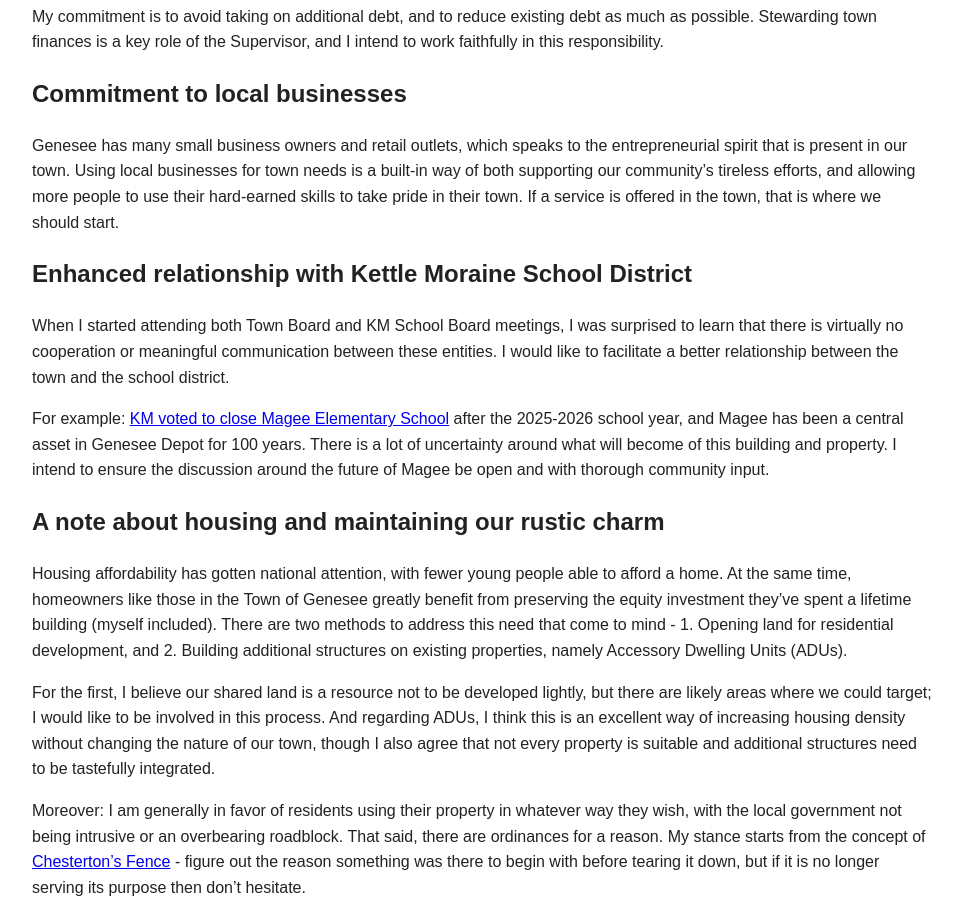
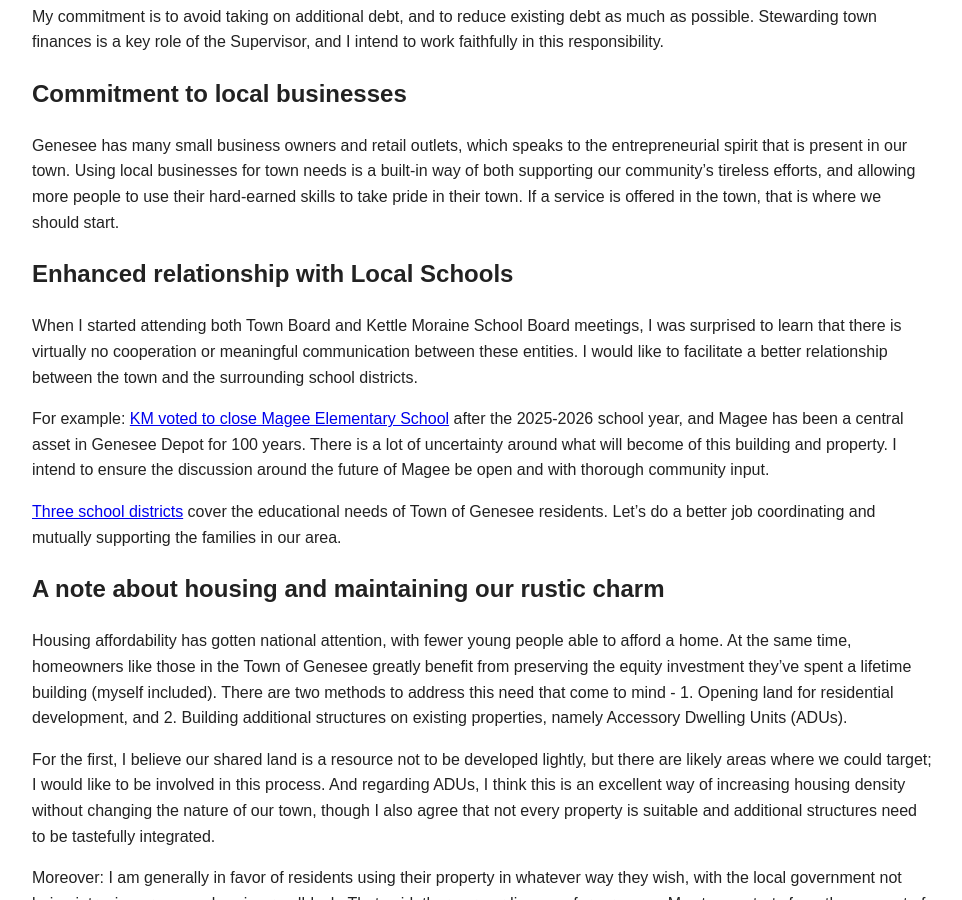
Before and after one commit to danyatzeck/danyatzeck.github.io, a Jekyll site: the page built from issues.md, in a window 1280 px wide and 900 px high, scrolled down 565 px. Shown: the whole window, without its empty margins (158-1120 px from the left). Built offline with Jekyll 4.4.1, drawn with Linux system fonts in a browser that asks for light colours; our own code applies the rules of GitHub Pages for plain Markdown files.

Commit message:
updating school district info

```diff
--- a/issues.md
+++ b/issues.md
@@ -16,10 +16,12 @@ My commitment is to avoid taking on additional debt, and to reduce existing debt
 Genesee has many small business owners and retail outlets, which speaks to the entrepreneurial spirit that is present in our town. Using local businesses for town needs is a built-in way of both supporting our community's tireless efforts, and allowing more people to use their hard-earned skills to take pride in their town. If a service is offered in the town, that is where we should start.
 
 
-## Enhanced relationship with Kettle Moraine School District
-When I started attending both Town Board and KM School Board meetings, I was surprised to learn that there is virtually no cooperation or meaningful communication between these entities. I would like to facilitate a better relationship between the town and the school district.
+## Enhanced relationship with Local Schools
+When I started attending both Town Board and Kettle Moraine School Board meetings, I was surprised to learn that there is virtually no cooperation or meaningful communication between these entities. I would like to facilitate a better relationship between the town and the surrounding school districts.
 
 For example: [KM voted to close Magee Elementary School](https://www.gmtoday.com/the_freeman/news/km-explains-why-magee-was-chosen-as-school-to-close/article_698b28d2-2c07-58a9-a1a5-4c39b08f69b2.html) after the 2025-2026 school year, and Magee has been a central asset in Genesee Depot for 100 years. There is a lot of uncertainty around what will become of this building and property. I intend to ensure the discussion around the future of Magee be open and with thorough community input.
+
+[Three school districts](https://www.google.com/maps/d/u/7/edit?mid=1SMgjReae9q_gRD9nItJN6OmucJ65Vkk&usp=sharing) cover the educational needs of Town of Genesee residents. Let's do a better job coordinating and mutually supporting the families in our area.
 
 
 ## A note about housing and maintaining our rustic charm
```
